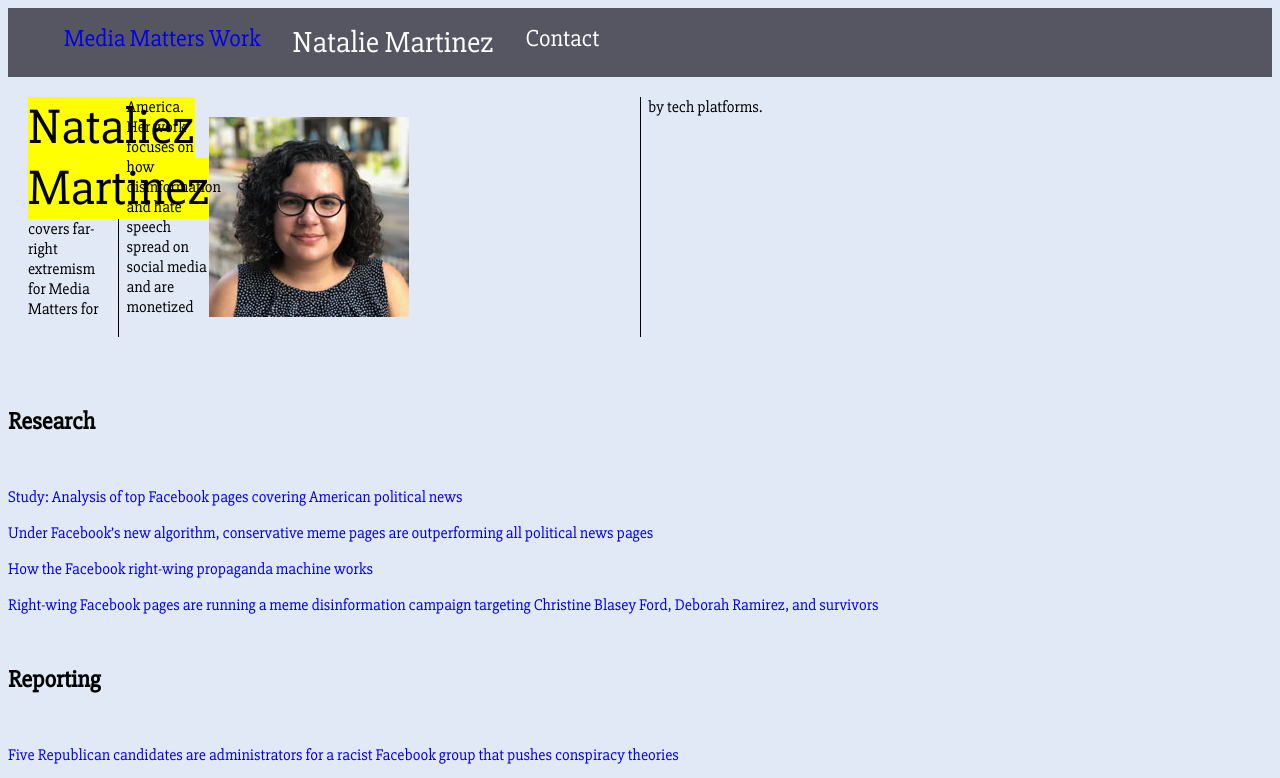
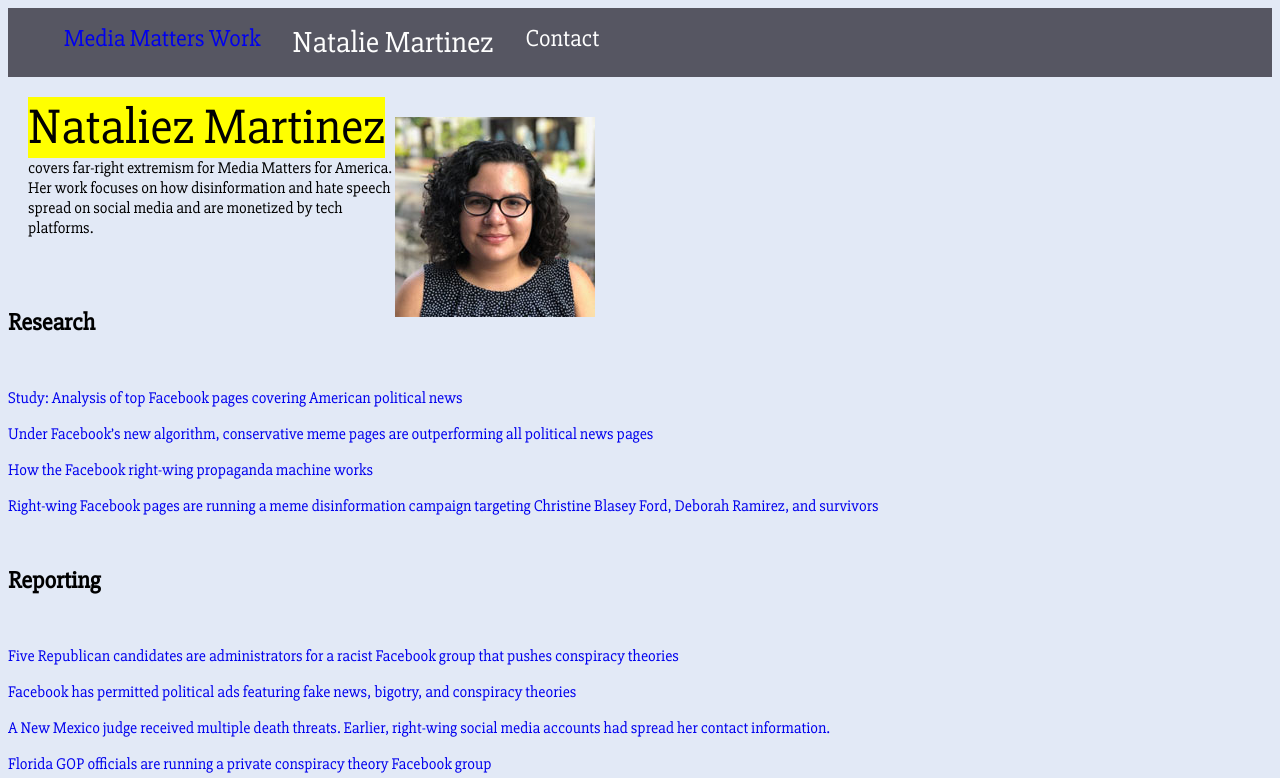
Before and after one commit to natijomartinez/portfolio, a plain HTML site: page index.html in a window 1280 px wide. Shown: the top 778 px of the page. Drawn offline with Linux system fonts and the light colour scheme.

Commit message:
column count

```diff
--- a/style.css
+++ b/style.css
@@ -60,7 +60,6 @@ a:hover {
 }
 
 div {
-    column-count: 2;
     column-rule-style: solid;
     column-rule-width: 1px;
     column-rule-color: #000000;
```
